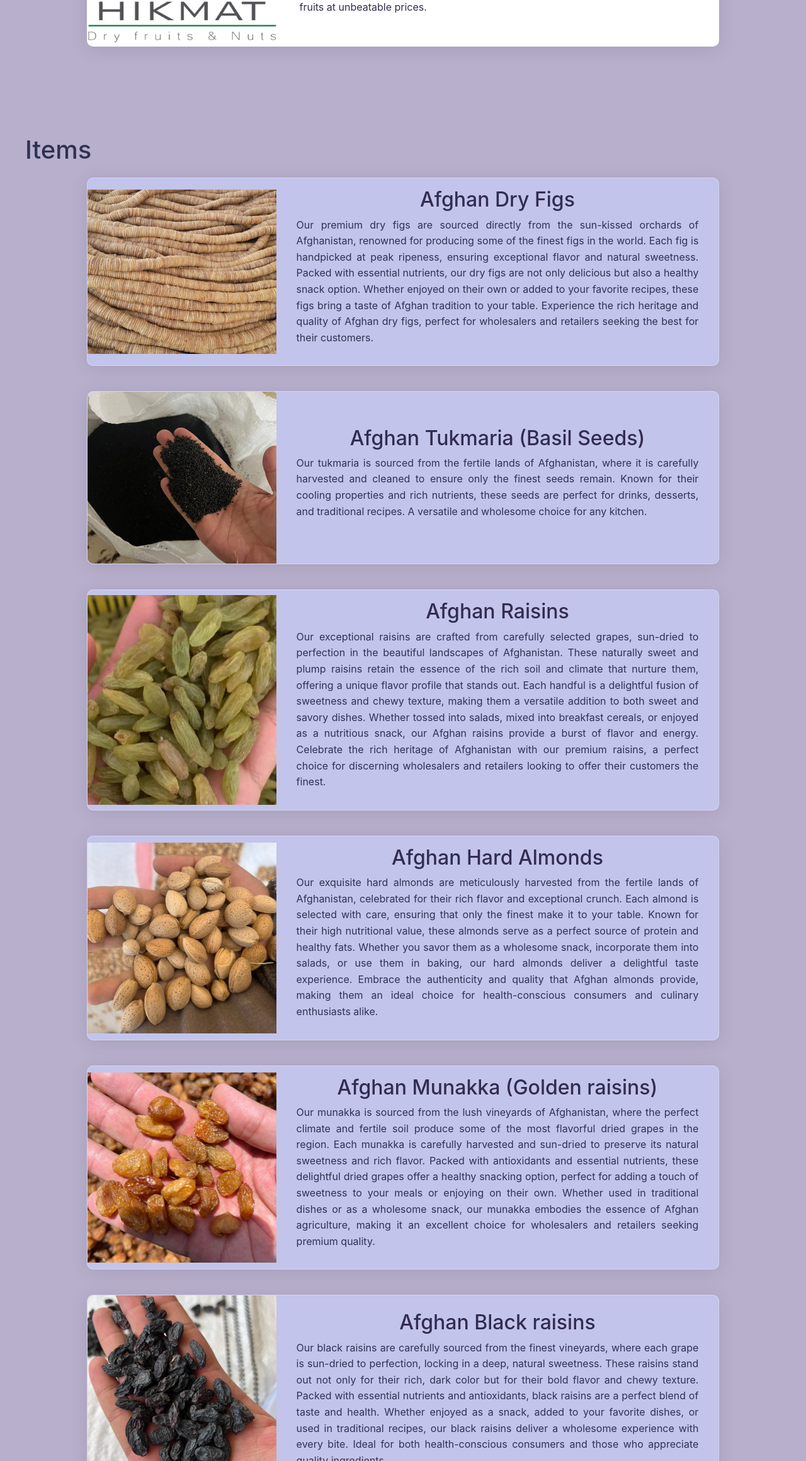
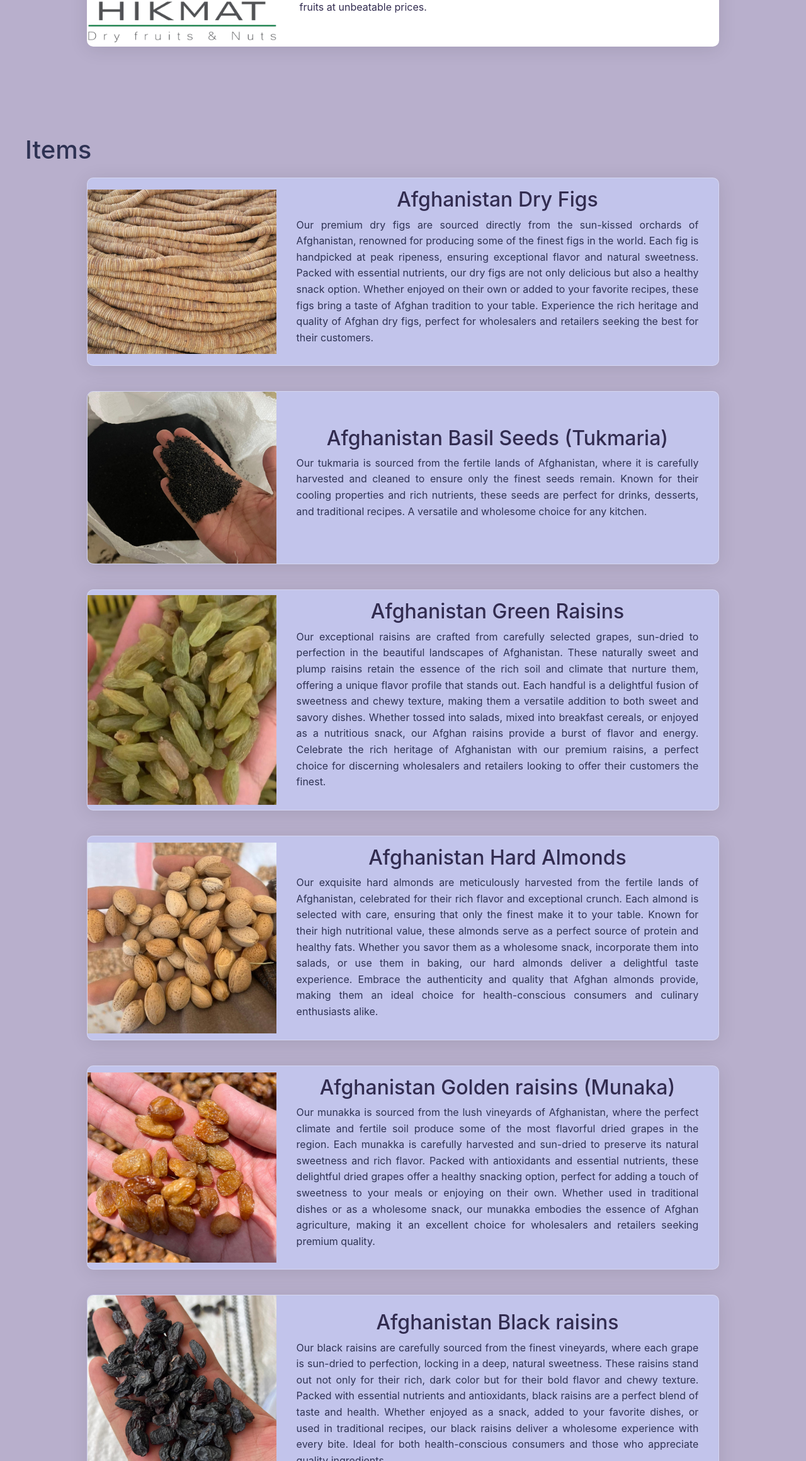
Before and after one commit to NaseebHayat/dryfruit, a React (Create React App) app: page / in a window 1280 px wide. Shown: the part 1058-3378 px from the top of the page at 63% size. Built offline with nearby package versions, Linux system fonts and the light colour scheme.

Commit message:
fixed names

```diff
--- a/src/Components/Items.js
+++ b/src/Components/Items.js
@@ -15,7 +15,7 @@ export default function Items() {
         <div className='itemcard'>
           <img className='card-img' src="images/dry figs.jpg" alt="" />
           <div className="card-content">
-            <h2>Afghan Dry Figs</h2>
+            <h2>Afghanistan Dry Figs</h2>
             <div className="card-description">
               <p> Our premium dry figs are sourced directly from the sun-kissed orchards of Afghanistan,
                   renowned for producing some of the finest figs in the world.
@@ -27,10 +27,11 @@ export default function Items() {
             </div>
           </div>
         </div>
+
         <div className='itemcard'>
           <img className='card-img' src="images/tukmaria.jpg" alt="" />
           <div className="card-content">
-            <h2>Afghan Tukmaria (Basil Seeds)</h2>
+            <h2>Afghanistan Basil Seeds (Tukmaria)</h2>
             <div className="card-description">
               <p> Our tukmaria is sourced from the fertile lands of Afghanistan, where it is carefully harvested and cleaned to ensure only the finest seeds remain. Known for their cooling properties and rich nutrients, these seeds are perfect for drinks, desserts, and traditional recipes. A versatile and wholesome choice for any kitchen.</p>
             </div>
@@ -40,7 +41,7 @@ export default function Items() {
         <div className='itemcard'>
           <img className='card-img' src="images/raisins.jpg" alt="Raisins" />
           <div className="card-content">
-            <h2>Afghan Raisins</h2>
+            <h2>Afghanistan Green Raisins</h2>
             <div className="card-description">
               <p> Our exceptional raisins are crafted from carefully selected grapes,
                   sun-dried to perfection in the beautiful landscapes of Afghanistan.
@@ -60,7 +61,7 @@ export default function Items() {
         <div className='itemcard'>
           <img className='card-img' src="images/Solid Almonds.jpg" alt="Solid Almonds" />
           <div className="card-content">
-            <h2>Afghan Hard Almonds</h2>
+            <h2>Afghanistan Hard Almonds</h2>
             <div className="card-description">
               <p> Our exquisite hard almonds are meticulously harvested from the fertile lands of Afghanistan,
                   celebrated for their rich flavor and exceptional crunch. Each almond is selected with care,
@@ -78,7 +79,7 @@ export default function Items() {
         <div className='itemcard'>
           <img className='card-img' src="images/munakka.jpg" alt="munakka" />
           <div className="card-content">
-            <h2>Afghan Munakka (Golden raisins)</h2>
+            <h2>Afghanistan Golden raisins (Munaka)</h2>
             <div className="card-description">
               <p> Our munakka is sourced from the lush vineyards of Afghanistan,
                   where the perfect climate and fertile soil produce some of the most flavorful dried grapes in the region.
@@ -98,7 +99,7 @@ export default function Items() {
         <div className='itemcard'>
           <img className='card-img' src="images/black raisins.jpg" alt="Black raisins" />
           <div className="card-content">
-            <h2>Afghan Black raisins</h2>
+            <h2>Afghanistan Black raisins</h2>
             <div className="card-description">
               <p> Our black raisins are carefully sourced from the finest vineyards,
                   where each grape is sun-dried to perfection, locking in a deep, natural sweetness.
```
